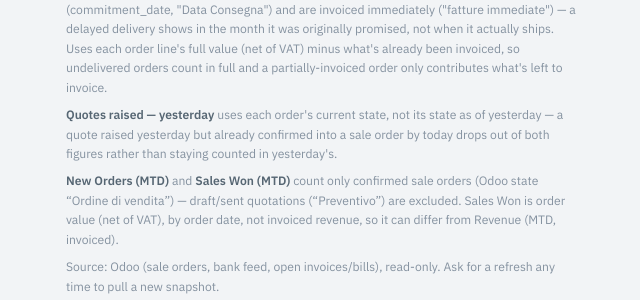
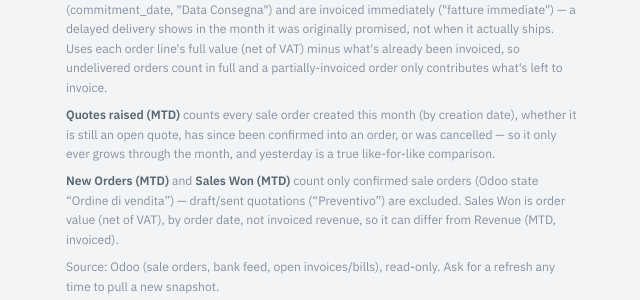
Before and after one commit to Ultima-industrial/reporting, a Python web app: template templates/dashboard_template.html in a window 1280 px wide. Shown: the part 1974-2274 px from the top of the page, without its empty margins (8-648 px from the left). Run offline with Jinja, Linux system fonts and the light colour scheme; the template is opened without the code that fills it, so the values that code supplies are empty.

Commit message:
Update quotes raised description in dashboard template

```diff
--- a/templates/dashboard_template.html
+++ b/templates/dashboard_template.html
@@ -328,7 +328,7 @@
     <p><b>Immediate Payment import POs</b> (supplier based in a listed country, see config/import_vat_rules.yaml) are anchored 7 days before expected arrival rather than on the arrival date itself, since these suppliers require payment before dispatch. A domestic Immediate Payment PO still anchors on the expected arrival date.</p>
     <p><b>Confirmed orders awaiting invoice</b> shows an estimated payment date computed from each purchase order's payment term ("termini di pagamento") plus its expected arrival date &mdash; an approximation until a real vendor bill exists, worth sanity-checking against a few real POs. Only the REMAINING un-invoiced balance is estimated here: if a PO has been partially invoiced (e.g. a "fattura acconto" already received), that invoice's own due date already shows under Open Vendor Bills, and only the still-unbilled remainder is estimated, using the same payment-term proportions applied to that smaller balance. A PO (or its remaining balance) missing a payment term, an expected arrival date, or using a payment-term schedule not yet supported is excluded here and flagged instead (see "Needs attention" above if any exist).</p>
     <p><b>Expected invoiced revenue by month</b> assumes deliveries land on their promised date (commitment_date, "Data Consegna") and are invoiced immediately ("fatture immediate") &mdash; a delayed delivery shows in the month it was originally promised, not when it actually ships. Uses each order line's full value (net of VAT) minus what's already been invoiced, so undelivered orders count in full and a partially-invoiced order only contributes what's left to invoice.</p>
-    <p><b>Quotes raised &mdash; yesterday</b> uses each order's current state, not its state as of yesterday &mdash; a quote raised yesterday but already confirmed into a sale order by today drops out of both figures rather than staying counted in yesterday's.</p>
+    <p><b>Quotes raised (MTD)</b> counts every sale order created this month (by creation date), whether it is still an open quote, has since been confirmed into an order, or was cancelled &mdash; so it only ever grows through the month, and yesterday is a true like-for-like comparison.</p>
     <p><b>New Orders (MTD)</b> and <b>Sales Won (MTD)</b> count only confirmed sale orders (Odoo state &ldquo;Ordine di vendita&rdquo;) &mdash; draft/sent quotations (&ldquo;Preventivo&rdquo;) are excluded. Sales Won is order value (net of VAT), by order date, not invoiced revenue, so it can differ from Revenue (MTD, invoiced).</p>
     <p>Source: Odoo (sale orders, bank feed, open invoices/bills), read-only. Ask for a refresh any time to pull a new snapshot.</p>
   </footer>
@@ -460,7 +460,7 @@ const SYNC_ENDPOINT = 'https://ultima-pulse-sync.lloyd-casavecchia.workers.dev/'
     {label:'Revenue (Last Month)', value: fmtMoney(k.revenue_last_month), delta:'', sub:'full previous calendar month'},
     {label:'Revenue (Year-to-Date)', value: fmtMoney(k.revenue_ytd), delta:'', sub:'Jan 1 through today'},
     {label:'New Orders (MTD)', value: fmtNum(k.new_orders_today), delta: deltaChipInt(k.new_orders_today - k.new_orders_yesterday, false), sub:`${k.new_orders_yesterday} through yesterday`},
-    {label:'Quotes Raised (MTD)', value: fmtMoney(k.quotes_raised_mtd), delta: deltaChip(k.quotes_raised_mtd - k.quotes_raised_mtd_yesterday, false), sub:'value of draft/sent orders'},
+    {label:'Quotes Raised (MTD)', value: fmtMoney(k.quotes_raised_mtd), delta: deltaChip(k.quotes_raised_mtd - k.quotes_raised_mtd_yesterday, false), sub:'all quotes created, incl. converted & cancelled'},
     {label:'Delayed Orders', value: fmtNum(k.delayed_orders), delta: deltaChipInt(k.delayed_orders - k.delayed_orders_yesterday, true), sub:'past commitment date', neg: k.delayed_orders>0},
     {label:'Cash Flow (MTD, net)', value: fmtMoney(k.cash_flow_today), delta: deltaChip(k.cash_flow_today - k.cash_flow_yesterday, false), sub:`${fmtMoney(k.cash_flow_yesterday)} through yesterday`},
     {label:'Overdue Receivables', value: fmtMoney(k.overdue_receivables_today), delta: deltaChip(k.overdue_receivables_today - k.overdue_receivables_yesterday, true), sub:'yesterday figure approximate', neg: k.overdue_receivables_today>0},
```
